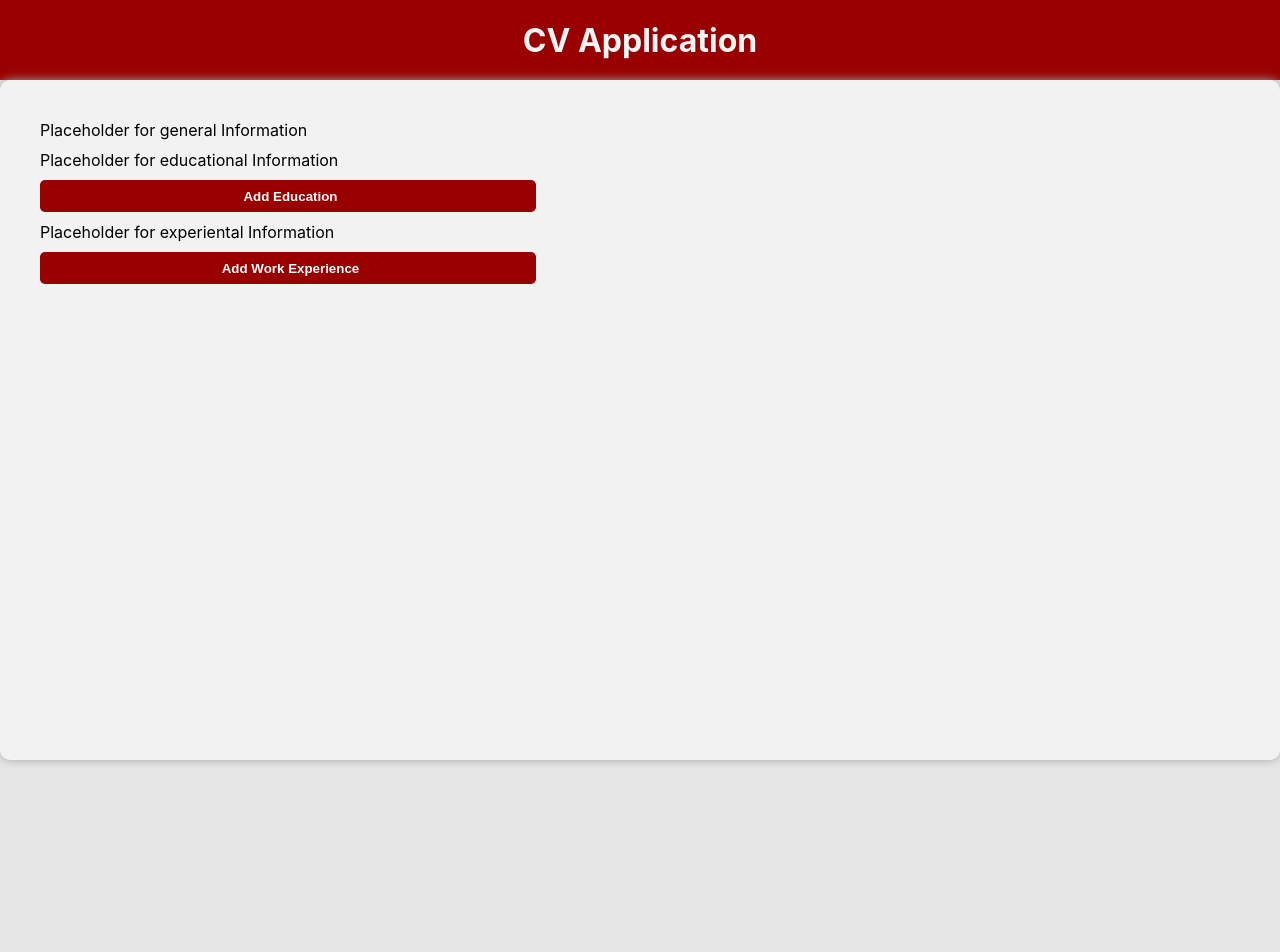
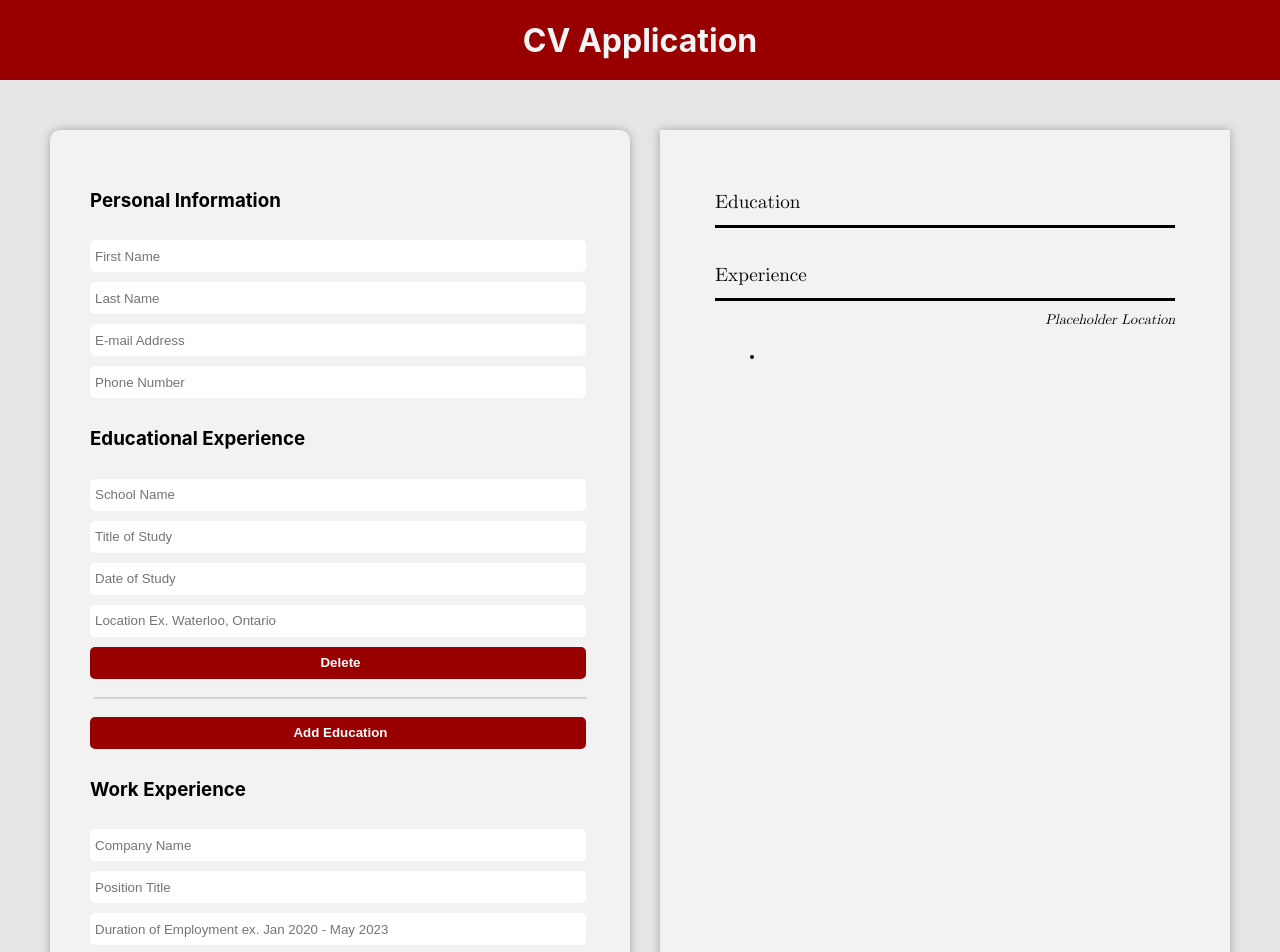
Before and after one commit to StretchedCode/cvApp, a React (Create React App) app in the folder cv-project/: page / in a window 1280 px wide. Shown: the top 952 px of the page. Before the commit the page ends 800 px from the top, so only its background shows below. Built offline with nearby package versions, Linux system fonts and the light colour scheme.

Commit message:
Created form component, and state object that would be passed down to children components

```diff
--- a/cv-project/src/components/form.js
+++ b/cv-project/src/components/form.js
@@ -1,22 +1,298 @@
 import React, { Component } from 'react';
-
+import Resume from './resume';
 
 class Form extends Component{
 
     constructor(props){
         super(props)
+
+        this.state = {
+            generalInfo: {
+                name: {
+                    first: "",
+                    last: "",
+                },
+                email: "",
+                phoneNumber: "",
+            },
+            educationInfo: {
+                count: 1,
+                educations: [
+                    {
+                        schoolName: "",
+                        titleOfStudy: "",
+                        dateOfStudy: "",
+                        location: "",
+                    }
+                ],
+            },
+            workInfo: {
+                workCount: 1,
+                workPlaces: [
+                    {
+                        companyName: "",
+                        positionTitle: "",
+                        mainTasks: "",
+                        date: "",
+                    }
+                ]
+            }
+        }
+    }
+
+    firstNameInputHandle = (e) => {
+
+        const generalInformation = this.state.generalInfo
+        generalInformation.name.first = e.target.value
+
+        this.setState({generalInfo: generalInformation})
+    }
+
+    lastNameInputHandle = (e) => {
+        const generalInformation = this.state.generalInfo
+        generalInformation.name.last = e.target.value
+
+        this.setState({generalInfo: generalInformation})
+    }
+
+    emailInputHandle = (e) => {
+        const generalInformation = this.state.generalInfo
+        generalInformation.email = e.target.value
+
+        this.setState({generalInfo: generalInformation})
+    }
+
+    phoneInputHandle = (e) => {
+        const generalInformation = this.state.generalInfo
+        generalInformation.phoneNumber = e.target.value
+
+        this.setState({generalInfo: generalInformation})
+
+        console.log(this.state.generalInfo)
+    }
+
+    schoolInputHandle = (e, count) => {
+        const uniqEducation = this.state.educationInfo.educations.slice()
+
+        uniqEducation[count].schoolName = e.target.value
+
+        this.setState({
+            educations: uniqEducation
+        })
+    }
+
+    titleStudyInputHandle = (e, count) => {
+        const uniqEducation = this.state.educationInfo.educations.slice()
+
+        uniqEducation[count].titleOfStudy = e.target.value
+
+        this.setState({
+            educations: uniqEducation
+        })
+    }
+
+    dateStudyHandle = (e, count) => {
+        const uniqEducation = this.state.educationInfo.educations.slice()
+
+        uniqEducation[count].dateOfStudy = e.target.value
+
+        this.setState({
+            educations: uniqEducation
+        })
+    }
+
+    schoolLocationHandle = (e, count) => {
+        const uniqEducation = this.state.educationInfo.educations.slice()
+
+        uniqEducation[count].location = e.target.value
+
+        this.setState({
+            educations: uniqEducation
+        })
+    }
+
+    companyNameHandle = (e, count) => {
+
+        const company = this.state.workInfo.workPlaces.slice()
+
+        company[count].companyName = e.target.value
+
+        this.setState({
+            workPlaces: company
+        })
+    }
+
+    workDurationHandle = (e, count) => {
+
+        const company = this.state.workInfo.workPlaces.slice()
+
+        company[count].date = e.target.value
+
+        this.setState({
+            workPlaces: company
+        })
+    }
+
+    positionTitleHandle = (e, count) => {
+
+        const company = this.state.workInfo.workPlaces.slice()
+
+        company[count].positionTitle = e.target.value
+
+        this.setState({
+            workPlaces: company
+        })
+    }
+
+    positionTasksHandle = (e, count) => {
+
+        const company = this.state.workInfo.workPlaces.slice()
+
+        company[count].mainTasks = e.target.value
+
+        this.setState({
+            workPlaces: company
+        })
+    }
+
+    deleteEducationHandle = (e, count) => {
+        e.preventDefault()
+
+        const educationList = this.state.educationInfo.educations
+        educationList.splice(count, 1)
+
+        this.setState({
+             educationInfo: {
+                count: this.state.educationInfo.count - 1,
+                educations: educationList
+             }
+        })
+    }
+
+    deleteWorkHandle = (e, count) => {
+        e.preventDefault()
+
+        const workList = this.state.workInfo.workPlaces
+        workList.splice(count,1)
+
+        this.setState({
+            workInfo: {
+                workCount: this.state.workInfo.workCount - 1,
+                workPlaces: workList
+            }
+        })
+    }
+
+    handleEducationalExperience = (e) => {
+        e.preventDefault();
+        this.setState({
+            educationInfo: {
+                count: this.state.educationInfo.count + 1,
+                educations: this.state.educationInfo.educations.concat([
+                    {
+                        schoolName: "",
+                        titleOfStudy: "",
+                        dateOfStudy: ""
+                    }
+                ])
+            }
+        })
+    }
+
+    handleWorkExperience = (e) => {
+        e.preventDefault();
+        this.setState({
+            workInfo: {
+                workCount: this.state.workInfo.workCount + 1,
+                workPlaces: this.state.workInfo.workPlaces.concat([
+                    {
+                        companyName: "",
+                        positionTitle: "",
+                        mainTasks: "",
+                        date: ""
+                    }
+                ])
+            }
+        })
+    }
+
+    createEducationalExperience = () => {
+
+        const educationFields = []
+
+        for(let i = 1; i <= this.state.educationInfo.count; i += 1){
+            const educationField = <div className='card'>
+                <input type='text' id='nameFirstInput' value={this.state.educationInfo.educations[i-1].schoolName} onChange={(e) => {this.schoolInputHandle(e, i - 1)}} placeholder='School Name'></input>
+                <input type='text' id='titleStudyInput' value={this.state.educationInfo.educations[i-1].titleOfStudy} onChange={(e) => {this.titleStudyInputHandle(e, i-1)}} placeholder='Title of Study'></input>
+                <input type='text' id='dateStudyInput' value={this.state.educationInfo.educations[i-1].dateOfStudy} onChange={(e) => {this.dateStudyHandle(e, i-1)}} placeholder='Date of Study'></input>
+                <input type='text' id='locationStudyInput' value={this.state.educationInfo.educations[i-1].location} onChange={(e) => {this.schoolLocationHandle(e, i-1)}} placeholder='Location Ex. Waterloo, Ontario'></input>
+                <button onClick={(e) => {this.deleteEducationHandle(e, i-1)}}>Delete</button>
+                <hr></hr>
+            </div>
+
+            educationFields.push(educationField)
+        }
+
+        return educationFields
+    }
+
+    createWorkExperience = () => {
+
+        const workFields = []
+
+        for(let i = 1; i <= this.state.workInfo.workCount; i +=1){
+            const workField = <div className='card'>
+                <input type='text' id='companyName' value={this.state.workInfo.workPlaces[i-1].companyName} onChange={(e) => {this.companyNameHandle(e, i-1)}}  placeholder='Company Name'></input>
+                <input type='text' id='positionName' value={this.state.workInfo.workPlaces[i-1].positionTitle} onChange={(e) => {this.positionTitleHandle(e, i-1)}} placeholder='Position Title'></input>
+                <input type='text' id='dateOfWork' value={this.state.workInfo.workPlaces[i-1].date} onChange={(e) => {this.workDurationHandle(e, i-1)}}  placeholder='Duration of Employment ex. Jan 2020 - May 2023'></input>
+                <textarea id='positionTasks' value={this.state.workInfo.workPlaces[i-1].mainTasks} onChange={(e) => {this.positionTasksHandle(e, i-1)}} placeholder='Main tasks...'></textarea>
+                <button onClick={(e) => {this.deleteWorkHandle(e, i-1)}}>Delete</button>
+                <hr></hr>
+            </div>
+
+            workFields.push(workField)
+        }
+
+        return workFields
+    }
+
+    log = (e) => {
+        e.preventDefault()
+        console.log(this.state)
     }
 
     render(){
+        const {generalInfo, educationInfo, workInfo} = this.state
+        const firstNameInputFunc = this.firstNameInputHandle
+        const lastNameInputFunc = this.lastNameInputHandle
+        const emailInputFunc = this.emailInputHandle
+        const phoneInputFunc = this.phoneInputHandle
+        const createEduField = this.handleEducationalExperience
 
         return(
-            <form className='mainCard'>
-                <div className='card'>Placeholder for general Information</div>
-                <div className='card'>Placeholder for educational Information</div>
-                <button>Add Education</button>
-                <div className='card'>Placeholder for experiental Information</div>
-                <button>Add Work Experience</button>
-            </form>
+            <div className='mainBody'>
+                <form className='mainCard'>
+                    <div className='card'>
+                        <h3>Personal Information</h3>
+                        <input type='text' id='nameFirstInput' value={generalInfo.name.first} onChange={firstNameInputFunc} placeholder='First Name'></input>
+                        <input type='text' id='nameLastInput' value={generalInfo.name.last} onChange={lastNameInputFunc} placeholder='Last Name'></input>
+                        <input type='text' id='emailInput' value={generalInfo.email} onChange={emailInputFunc} placeholder='E-mail Address'></input>
+                        <input type='text' id='phoneInput' value={generalInfo.phoneNumber} onChange={phoneInputFunc} placeholder='Phone Number'></input>
+                    </div>
+                    <div className='card'>
+                        <h3>Educational Experience</h3>
+                        {this.createEducationalExperience()}
+                        <button onClick={createEduField}>Add Education</button>
+                    </div>
+                    <div className='card'>
+                        <h3>Work Experience</h3>
+                        {this.createWorkExperience()}
+                        <button onClick={this.handleWorkExperience}>Add Work Experience</button>
+                    </div>
+                    <button onClick={this.log}>Log Data</button>
+                </form>
+                <Resume information={this.state}></Resume>
+            </div>
         )
     }
 }
```
